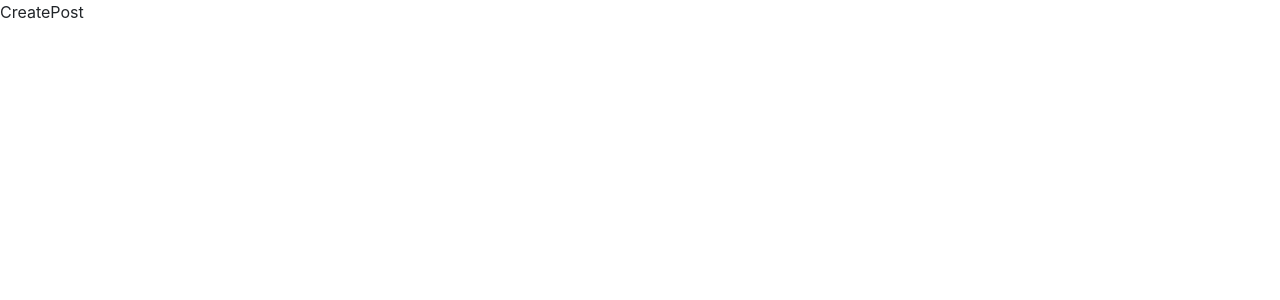
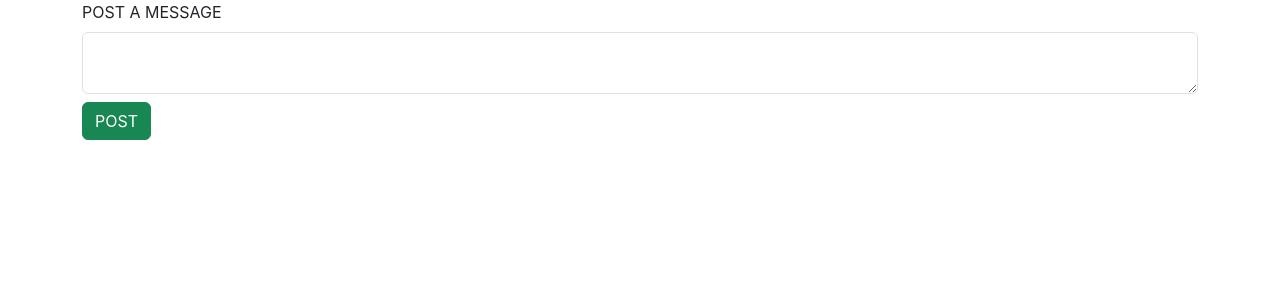
Before and after one commit to SivapriyaRadhakrishnan/blog-app--frontend, a React (Create React App) app: page /createPost in a window 1280 px wide. Shown: the top 300 px of the page. Built offline with nearby package versions, Linux system fonts and the light colour scheme.

Commit message:
createPost completed

```diff
--- a/src/components/CreatePost.jsx
+++ b/src/components/CreatePost.jsx
@@ -1,8 +1,50 @@
-import React from 'react'
+import axios from 'axios'
+import React, { useState } from 'react'
 
 const CreatePost = () => {
+  const [input,setInput]=useState(
+    {
+        "userId":sessionStorage.getItem("userId"),
+        "Message":""
+    }
+)
+const inputHandler=(event)=>{
+    setInput({...input,[event.target.name]:event.target.value})
+}
+const readValue=()=>{
+    console.log(input)
+    axios.post("http://localhost:3030/create",input,{headers:{"token":sessionStorage.getItem("token"),"Content-Type":"application/json"}}).then(
+        (response)=>{
+            if (response.data.status=="success") {
+                alert("Posted successfully")
+            } else {
+                alert("Something went wrong")
+            }
+        }
+    ).catch(
+        (error)=>{
+            console.log(error)
+        }
+    )
+}
   return (
-    <div>CreatePost</div>
+    <div>
+      <div className="container">
+        <div className="row">
+            <div className="col col-12 col-sm-12 col-md-12 col-lg-12 col-xl-12 col-xxl-12">
+                <div className="row g-2">
+                    <div className="col col-12 col-sm-12 col-md-12 col-lg-12 col-xl-12 col-xxl-12">
+                        <label htmlFor="" className="form-label">POST A MESSAGE</label>
+                        <textarea name="Message" value={input.Message} onChange={inputHandler} id="" className="form-control"></textarea>
+                    </div>
+                    <div className="col col-12 col-sm-12 col-md-12 col-lg-12 col-xl-12 col-xxl-12">
+                        <button className="btn btn-success" onClick={readValue}>POST</button>
+                    </div>
+                </div>
+            </div>
+        </div>
+    </div>
+    </div>
   )
 }
 
```
